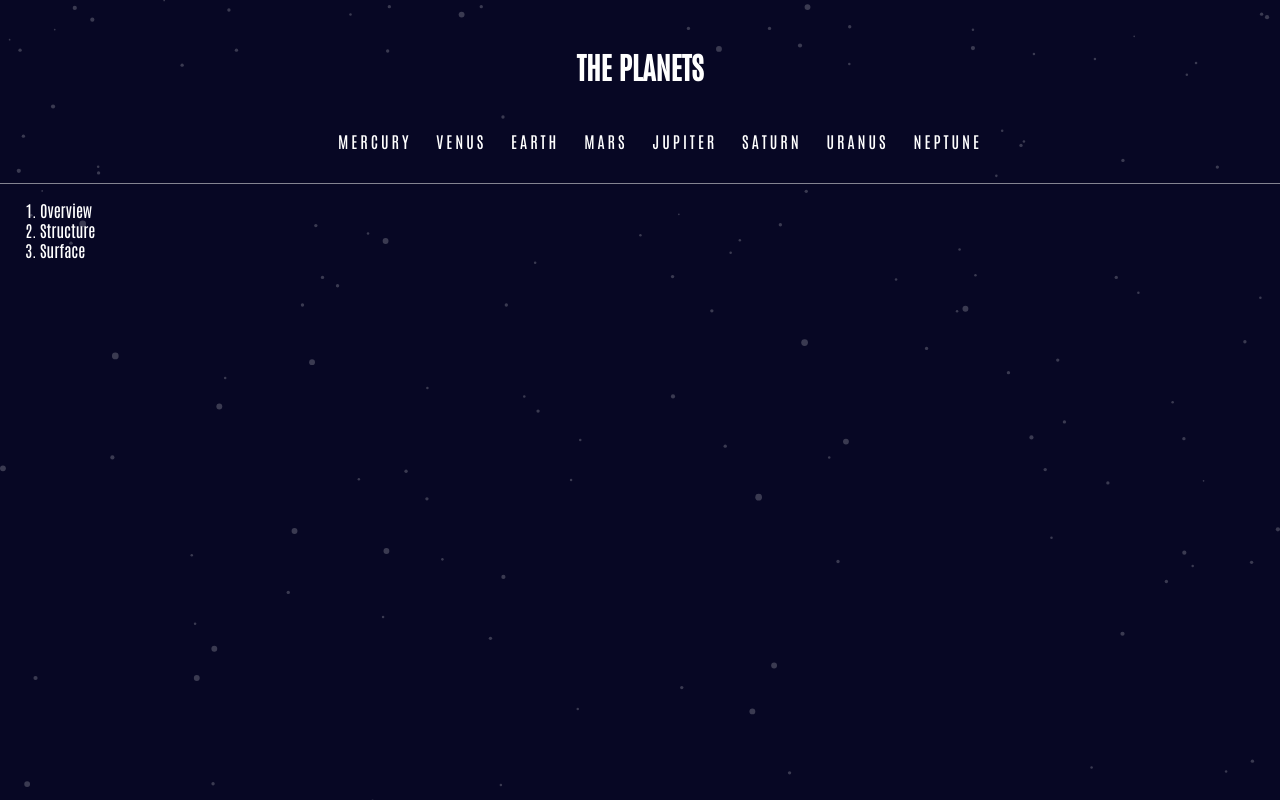
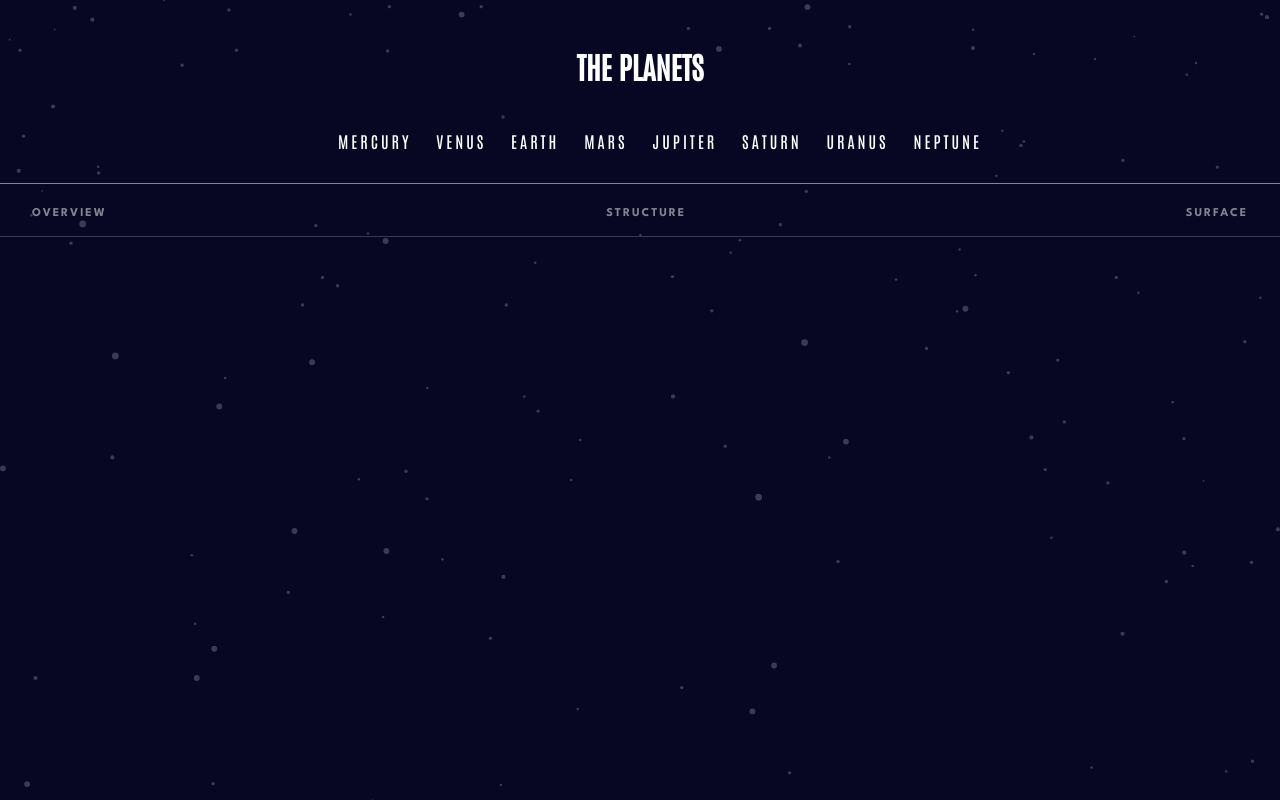
Before and after one commit to Stamwill/planet-facts, a plain HTML site: page src/pages/home.html in a window 1280 px wide. Drawn offline with Linux system fonts and the light colour scheme.

Commit message:
[globals.css] Add styling for planet navbar

```diff
--- a/src/styles/globals.css
+++ b/src/styles/globals.css
@@ -34,6 +34,9 @@ body {
 }
 
 .hamburgerOpen {
+  position: absolute;
+  top: 100px;
+  width: 100%;
   display: flex;
   flex-direction: column;
   background-color: var(--dark);
@@ -66,3 +69,32 @@ body {
   font-size: 20px;
   font-weight: bold;
 }
+
+#planetNavigation{
+  border-bottom: 1px solid var(--dark-gray);
+}
+
+#planetNavbar {
+  display: flex;
+  justify-content: space-between;
+  padding: 0 2rem;
+}
+
+.planetNavItem {
+  list-style-type: none;
+  font-family: var(--spartan);
+  font-weight: bold;
+  letter-spacing: 1.93px;
+  text-transform: uppercase;
+  font-size: 12px;
+  padding: 0.5rem 0;
+  color: var(--gray);
+  cursor: pointer;
+  border-bottom: 8px solid transparent;
+  margin-bottom: -15px;
+  padding-bottom: 8px;
+}
+
+.planetNavItem:hover {
+  border-bottom: 5px solid var(--light-blue);
+}
```
